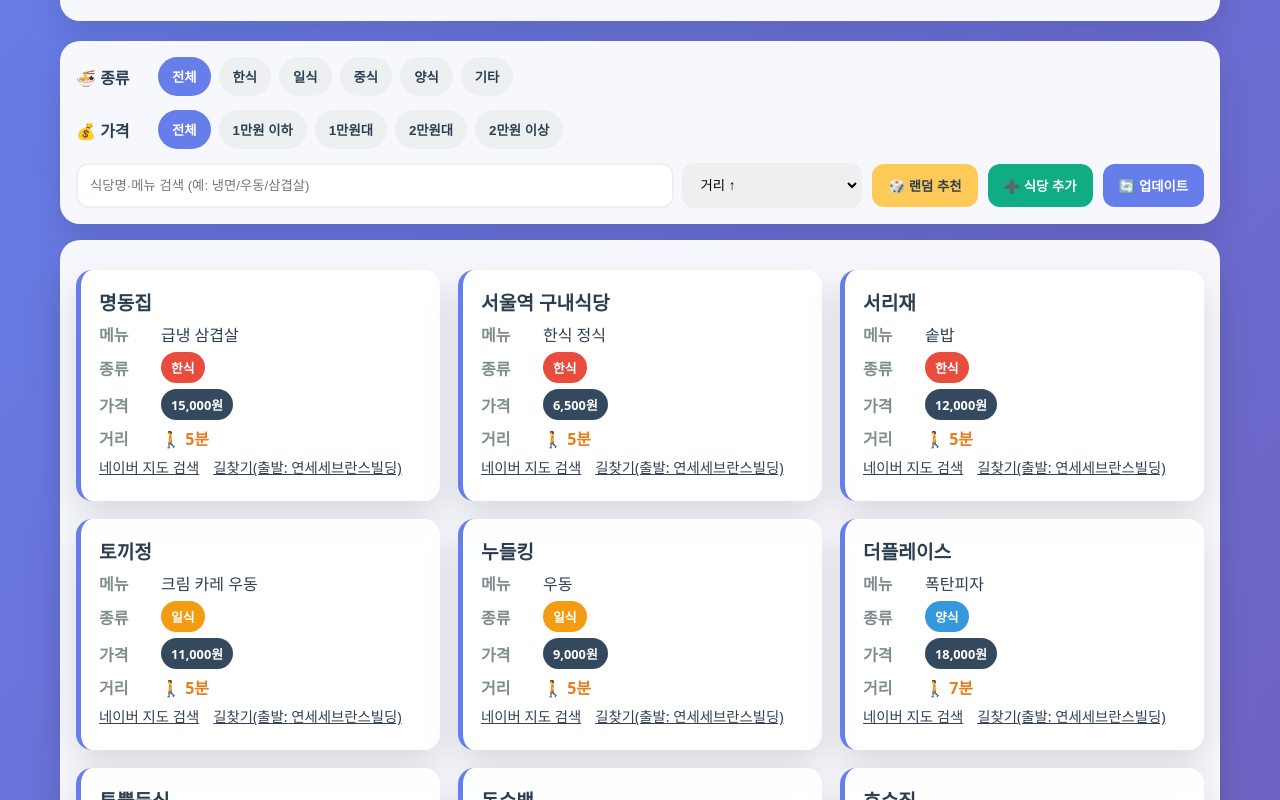
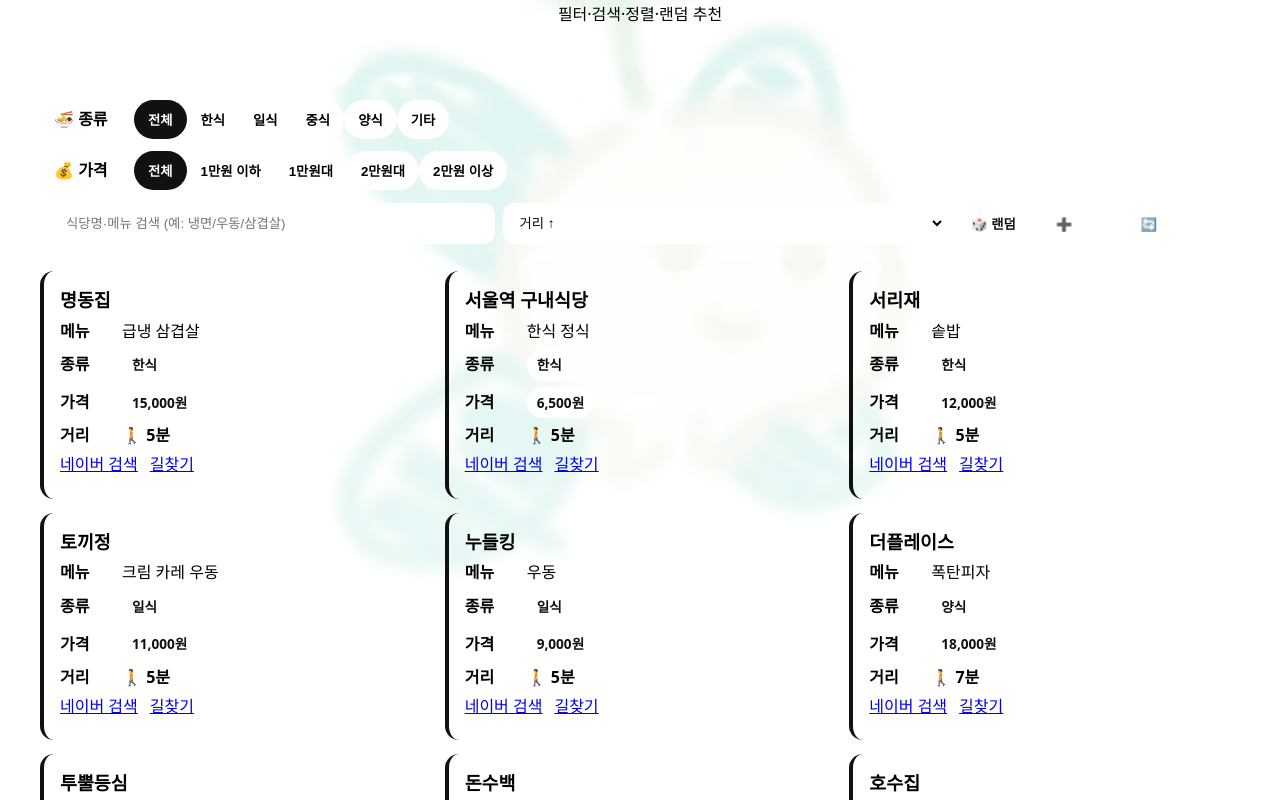
Before and after one commit to Seedcoop/test, a plain HTML site: page index.html in a window 1280 px wide. Shown: the part 137-937 px from the top of the page. Drawn offline with Linux system fonts and the light colour scheme.

Commit message:
Update index.html

```diff
--- a/index.html
+++ b/index.html
@@ -1,65 +1,98 @@
 <!DOCTYPE html>
 <html lang="ko">
 <head>
-  <meta charset="UTF-8" />
+<meta charset="utf-8" />
 <meta name="viewport" content="width=device-width,initial-scale=1.0"/>
-  <title>🍽️ 연세세브란스빌딩 주변 맛집</title>
+<title>연세세브란스빌딩 주변 맛집</title>
 <style>
+  /* ======= Theme (모노톤, 버튼만 컬러) ======= */
+  :root{
+  --bg-url: url("https://raw.githubusercontent.com/Seedcoop/test/main/seedy.jpg");
+}
+    --ink:#111; --sub:#6b7280; --line:#e5e7eb;
+    --panel: rgba(255,255,255,.82);
+    --panel-strong: rgba(255,255,255,.9);
+    --shadow: 0 12px 30px rgba(0,0,0,.15);
+
+    /* 버튼(컬러 허용) */
+    --btn-primary:#2563eb;
+    --btn-success:#059669;
+    --btn-warn:#f59e0b;
+  }
+
   *{margin:0;padding:0;box-sizing:border-box}
-    :root{
-      --bg1:#667eea; --bg2:#764ba2;
-      --card:#ffffffF2; --ink:#2c3e50; --sub:#7f8c8d;
-      --chip:#ecf0f1; --grad1:linear-gradient(135deg,var(--bg1),var(--bg2));
-      --shadow:0 15px 35px rgba(0,0,0,.12);
-      --shadow-lg:0 25px 50px rgba(0,0,0,.18)
+  html,body{height:100%}
+  body{
+    color:var(--ink); font-family:system-ui,-apple-system,Pretendard,Segoe UI,Roboto,Helvetica,Arial,sans-serif;
+    line-height:1.45;
+    background:#fff;
   }
-    body{font-family:system-ui,-apple-system,Pretendard,Segoe UI,Roboto,Helvetica,Arial,sans-serif;
-      min-height:100vh;background:var(--grad1);color:var(--ink)}
+  /* 전체 배경 이미지 + 고정 */
+  body::before{
+    content:""; position:fixed; inset:0; z-index:-2;
+    background: var(--bg-url) center/contain no-repeat;
+    opacity:.25; /* 진하기 조절: 0~1 */
+  }
+  /* 살짝 톤보정용 그레이 오버레이 (필요 없으면 투명도로 낮추기) */
+  body::after{
+    content:""; position:fixed; inset:0; z-index:-1;
+    background: radial-gradient(1000px 600px at 50% 10%, rgba(255,255,255,.35), rgba(255,255,255,.55));
+  }
+
   .container{max-width:1200px;margin:0 auto;padding:20px}
-    .header,.panel{background:var(--card);border-radius:20px;box-shadow:var(--shadow)}
-    .header{padding:30px;margin-bottom:20px;text-align:center}
-    .header h1{font-size:2rem;margin-bottom:8px}
+  .header, .panel{background:var(--panel); border:1px solid var(--line); border-radius:18px; box-shadow:var(--shadow); backdrop-filter: blur(6px)}
+  .header{padding:28px; text-align:center; margin-bottom:16px}
+  .header h1{font-size:2rem; font-weight:800; margin-bottom:6px}
   .header p{color:var(--sub)}
-    .toolbar{display:grid;grid-template-columns:1fr;gap:14px;margin-bottom:16px}
-    .panel{padding:16px}
+
+  .toolbar{display:grid;gap:12px;padding:14px}
   .row{display:flex;flex-wrap:wrap;gap:10px;align-items:center}
-    .filter-group{display:flex;flex-wrap:wrap;gap:8px}
-    .chip{padding:10px 14px;border:none;border-radius:999px;background:#ecf0f1;color:var(--ink);
-      font-weight:600;cursor:pointer;transition:.2s}
-    .chip[aria-pressed="true"]{background:var(--bg1);color:#fff}
-    .search{flex:1;min-width:220px;display:flex;gap:8px}
-    .search input{flex:1;padding:12px;border:2px solid #ecf0f1;border-radius:12px}
-    .search input:focus{outline:none;border-color:#667eea}
-    select{padding:12px;border:2px solid #ecf0f1;border-radius:12px;min-width:180px}
-    .actions{display:flex;flex-wrap:wrap;gap:10px}
-    .btn{padding:12px 16px;border:none;border-radius:12px;color:#fff;font-weight:700;cursor:pointer;transition:.2s}
-    .btn:hover{transform:translateY(-1px);box-shadow:var(--shadow)}
-    .btn-primary{background:var(--bg1)}
-    .btn-success{background:#10ac84}
-    .btn-warn{background:#feca57;color:#2c3e50}
-    .grid{display:grid;grid-template-columns:repeat(auto-fill,minmax(320px,1fr));gap:18px;margin-top:14px}
-    .card{background:var(--card);border-left:5px solid var(--bg1);border-radius:16px;padding:18px;box-shadow:var(--shadow);transition:.2s}
-    .card:hover{transform:translateY(-3px);box-shadow:var(--shadow-lg)}
-    .name{font-weight:800;font-size:1.2rem;margin-bottom:6px}
+  .label-strong{font-weight:800; min-width:70px}
+
+  /* 모노톤 칩/필터 */
+  .chip{
+    padding:10px 14px;border:1px solid var(--line);border-radius:999px;background:#fff;
+    color:var(--ink); font-weight:700; cursor:pointer; transition:.15s;
+  }
+  .chip[aria-pressed="true"]{background:#111; color:#fff; border-color:#111}
+  .search{flex:1; min-width:220px; display:flex; gap:8px}
+  input[type="search"], select{
+    width:100%; padding:12px; border:1.5px solid var(--line); border-radius:12px; background:#fff; color:var(--ink)
+  }
+  input[type="search"]:focus, select:focus{outline:none; border-color:#111}
+
+  /* 버튼만 컬러 */
+  .btn{padding:12px 16px;border:none;border-radius:12px;color:#fff;font-weight:800;cursor:pointer}
+  .btn:focus{outline:2px solid #000; outline-offset:2px}
+  .btn-primary{background:var(--btn-primary)}
+  .btn-success{background:var(--btn-success)}
+  .btn-warn{background:var(--btn-warn); color:#111}
+
+  .grid{display:grid;grid-template-columns:repeat(auto-fill,minmax(320px,1fr)); gap:14px; margin-top:12px}
+  .card{background:var(--panel-strong); border:1px solid var(--line); border-left:4px solid #111; border-radius:14px; padding:16px; box-shadow:var(--shadow); transition:.15s}
+  .card:hover{transform:translateY(-2px)}
+  .name{font-size:1.15rem; font-weight:800; margin-bottom:6px}
   .rowline{display:flex;gap:8px;align-items:center;margin:6px 0}
-    .label{font-weight:700;color:var(--sub);min-width:54px}
-    .badge{display:inline-block;padding:6px 10px;border-radius:999px;font-size:.8rem;font-weight:800;color:#fff}
-    .korean{background:#e74c3c}.japanese{background:#f39c12}.chinese{background:#27ae60}.western{background:#3498db}.other{background:#9b59b6}
-    .price{background:#34495e}
-    .distance{color:#e67e22;font-weight:800}
-    .links a{font-size:.9rem;text-decoration:underline;color:#334155}
-    .random{display:none;background:linear-gradient(135deg,#feca57,#ff9ff3);color:#1f2937;padding:18px;border-radius:16px;margin-top:10px}
-    .toast{position:fixed;bottom:18px;left:50%;transform:translateX(-50%);background:#111827;color:#fff;
-      padding:10px 14px;border-radius:10px;opacity:0;pointer-events:none;transition:.3s}
+  .key{color:var(--sub); min-width:54px; font-weight:700}
+  .badge{display:inline-block; padding:6px 10px; border-radius:999px; border:1px solid var(--line); background:#fff; font-size:.85rem; font-weight:800; color:#111}
+  .distance{font-weight:800}
+
+  /* 랜덤 추천 박스도 모노톤 */
+  .random{display:none;background:rgba(255,255,255,.9); border:1px solid var(--line); border-radius:14px; padding:16px}
+
+  /* 모달(반투명 패널) */
+  dialog{border:none;border-radius:16px;box-shadow:var(--shadow); max-width:520px; width:90%; background:var(--panel); backdrop-filter: blur(6px)}
+  dialog::backdrop{background:rgba(0,0,0,.35)}
+  form .grp{margin-bottom:12px}
+  form label{display:block;font-weight:800;margin-bottom:6px}
+  form input, form select{width:100%; padding:12px; border:1.5px solid var(--line); border-radius:12px; background:#fff}
+  .submit{width:100%; padding:14px; border:none; border-radius:12px; background:var(--btn-primary); color:#fff; font-weight:900}
+
+  /* 토스트 */
+  .toast{position:fixed;bottom:16px;left:50%;transform:translateX(-50%);
+    background:#111;color:#fff;padding:10px 14px;border-radius:10px;opacity:0;pointer-events:none;transition:.25s}
   .toast.show{opacity:1}
-    /* Modal */
-    dialog{border:none;border-radius:16px;box-shadow:var(--shadow-lg);max-width:520px;width:90%}
-    dialog::backdrop{background:rgba(0,0,0,.45);backdrop-filter:blur(2px)}
-    form .grp{margin-bottom:12px}
-    form label{display:block;font-weight:700;margin-bottom:6px}
-    form input,form select{width:100%;padding:12px;border:2px solid #ecf0f1;border-radius:12px}
-    form input:focus,form select:focus{outline:none;border-color:#667eea}
-    .submit{width:100%;padding:14px;background:var(--bg1);color:#fff;border:none;border-radius:12px;font-weight:800}
+
   @media (max-width:768px){
     .header h1{font-size:1.6rem}
     .grid{grid-template-columns:1fr}
@@ -68,22 +101,20 @@
 </head>
 <body>
   <div class="container">
-    <header class="header" role="banner">
+    <header class="header">
       <h1>🍽️ 연세세브란스빌딩 주변 맛집</h1>
-      <p>검색·필터·정렬·랜덤 추천까지 한 번에</p>
+      <p>필터·검색·정렬·랜덤 추천</p>
     </header>
 
     <section class="panel toolbar" aria-label="필터와 도구">
-      <div class="row" aria-label="음식 종류">
-        <strong style="min-width:72px">🍜 종류</strong>
-        <div id="catFilters" class="filter-group" role="group" aria-label="종류 필터">
-          <!-- Chips are injected -->
-        </div>
+      <div class="row">
+        <div class="label-strong">🍜 종류</div>
+        <div id="catFilters" role="group" aria-label="종류 필터"></div>
       </div>
 
-      <div class="row" aria-label="가격대">
-        <strong style="min-width:72px">💰 가격</strong>
-        <div id="priceFilters" class="filter-group" role="group" aria-label="가격 필터"></div>
+      <div class="row">
+        <div class="label-strong">💰 가격</div>
+        <div id="priceFilters" role="group" aria-label="가격 필터"></div>
       </div>
 
       <div class="row">
@@ -96,10 +127,10 @@
             <option value="name.asc">이름 ↑</option>
           </select>
         </div>
-        <div class="actions" role="group" aria-label="도구">
-          <button id="btnRandom" class="btn btn-warn" type="button">🎲 랜덤 추천</button>
-          <button id="btnAdd" class="btn btn-success" type="button">➕ 식당 추가</button>
-          <button id="btnUpdate" class="btn btn-primary" type="button" title="가짜 업데이트 시뮬레이션">🔄 업데이트</button>
+        <div class="row" style="gap:8px">
+          <button id="btnRandom" class="btn btn-warn" type="button">🎲 랜덤</button>
+          <button id="btnAdd" class="btn btn-success" type="button">➕ 추가</button>
+          <button id="btnUpdate" class="btn btn-primary" type="button">🔄 업데이트</button>
         </div>
       </div>
 
@@ -114,50 +145,34 @@
   <!-- Add Modal -->
   <dialog id="addDlg" aria-labelledby="addTitle">
     <form id="addForm" method="dialog">
-      <h2 id="addTitle" style="margin-bottom:10px">🏪 새 식당 추가</h2>
-      <div class="grp">
-        <label for="name">식당 이름</label>
-        <input id="name" required maxlength="40" />
-      </div>
-      <div class="grp">
-        <label for="menu">주 메뉴</label>
-        <input id="menu" required maxlength="40"/>
-      </div>
+      <h2 id="addTitle" style="margin-bottom:8px">🏪 새 식당 추가</h2>
+      <div class="grp"><label for="name">식당 이름</label><input id="name" required maxlength="40"/></div>
+      <div class="grp"><label for="menu">주 메뉴</label><input id="menu" required maxlength="40"/></div>
       <div class="grp">
         <label for="cat">음식 종류</label>
         <select id="cat" required>
           <option value="">선택하세요</option>
-          <option value="korean">한식</option>
-          <option value="japanese">일식</option>
-          <option value="chinese">중식</option>
-          <option value="western">양식</option>
-          <option value="other">기타</option>
+          <option value="korean">한식</option><option value="japanese">일식</option>
+          <option value="chinese">중식</option><option value="western">양식</option><option value="other">기타</option>
         </select>
       </div>
-      <div class="grp">
-        <label for="price">평균 가격(원)</label>
-        <input id="price" type="number" min="0" step="100" required />
-      </div>
-      <div class="grp">
-        <label for="dist">연세세브란스빌딩에서 거리(도보 분)</label>
-        <input id="dist" type="number" min="1" max="60" required />
-      </div>
-      <button class="submit" type="submit">식당 추가하기</button>
+      <div class="grp"><label for="price">평균 가격(원)</label><input id="price" type="number" min="0" step="100" required/></div>
+      <div class="grp"><label for="dist">거리(도보 분)</label><input id="dist" type="number" min="1" max="120" required/></div>
+      <button class="submit" type="submit">추가하기</button>
     </form>
   </dialog>
 
   <div id="toast" class="toast" role="status" aria-live="polite">완료</div>
 
 <script>
-    // ---------- Utilities ----------
-    const $ = (sel, root=document)=>root.querySelector(sel);
-    const $$ = (sel, root=document)=>[...root.querySelectorAll(sel)];
-    const toast = (msg)=>{ const t=$("#toast"); t.textContent=msg; t.classList.add("show"); setTimeout(()=>t.classList.remove("show"),1400) };
-    const clampInt = (v,min,max)=>Math.max(min,Math.min(max,Math.round(Number(v)||0)));
+/* ======= JS ======= */
+const $ = (s,r=document)=>r.querySelector(s);
+const $$ = (s,r=document)=>[...r.querySelectorAll(s)];
+const toast = (m)=>{const t=$("#toast"); t.textContent=m; t.classList.add("show"); setTimeout(()=>t.classList.remove("show"),1300)};
 const formatWon = n => (Number(n)||0).toLocaleString()+"원";
 const normalize = s => (s||"").toString().trim().toLowerCase();
+const clampInt = (v,min,max)=>Math.max(min,Math.min(max,Math.round(Number(v)||0)));
 
-    // ---------- Data ----------
 const seed = [
   {name:'명동집',menu:'급냉 삼겹살',category:'korean',price:15000,distance:5},
   {name:'서울역 구내식당',menu:'한식 정식',category:'korean',price:6500,distance:5},
@@ -190,26 +205,23 @@
   {name:'전주집',menu:'양념갈비',category:'korean',price:22000,distance:18},
   {name:'서울부띠끄',menu:'퓨전요리',category:'other',price:25000,distance:16}
 ];
-    const LS_KEY = "ys_sev_restaurants_v1";
+const LS_KEY="ys_sev_restaurants_v2";
 let restaurants = load();
 function load(){
   const saved = JSON.parse(localStorage.getItem(LS_KEY)||"[]");
-      // merge by name (case-insensitive)
   const map = new Map();
   [...seed,...saved].forEach(r=>{
-        const key = normalize(r.name);
-        if(!map.has(key)) map.set(key,{...r});
+    const k = normalize(r.name);
+    if(!map.has(k)) map.set(k,{...r});
   });
   return [...map.values()];
 }
 function persist(){
-      // only persist items not in seed (by name)
-      const seedSet = new Set(seed.map(s=>normalize(s.name)));
-      const custom = restaurants.filter(r=>!seedSet.has(normalize(r.name)));
+  const seedNames = new Set(seed.map(s=>normalize(s.name)));
+  const custom = restaurants.filter(r=>!seedNames.has(normalize(r.name)));
   localStorage.setItem(LS_KEY, JSON.stringify(custom));
 }
 
-    // ---------- State ----------
 const catDef = [
   {val:"all", label:"전체"},
   {val:"korean", label:"한식"},
@@ -225,34 +237,27 @@
   {val:"20s", label:"2만원대"},
   {val:"over20", label:"2만원 이상"}
 ];
-    const state = {
-      category:"all",
-      price:"all",
-      query:"",
-      sort:"distance.asc"
-    };
+const state = { category:"all", price:"all", query:"", sort:"distance.asc" };
 
-    // ---------- UI Build ----------
-    function buildChips(container, items, group){
-      container.innerHTML = items.map((it,i)=>(
-        `<button class="chip" type="button" data-group="${group}" data-val="${it.val}"
-          aria-pressed="${i===0?'true':'false'}">${it.label}</button>`
+function buildChips(el, items, group){
+  el.innerHTML = items.map((it,i)=>(
+    `<button class="chip" type="button" data-group="${group}" data-val="${it.val}" aria-pressed="${i===0?'true':'false'}">${it.label}</button>`
   )).join("");
 }
 buildChips($("#catFilters"), catDef, "cat");
 buildChips($("#priceFilters"), priceDef, "price");
 
-    // ---------- Filtering / Sorting ----------
-    const inPriceRange = (p, rng)=>{
+function inPriceRange(p, rng){
   switch(rng){
-        case "under10": return p < 10000;
+    case "under10": return p<10000;
     case "10s": return p>=10000 && p<20000;
     case "20s": return p>=20000 && p<30000;
     case "over20": return p>=30000;
     default: return true;
   }
-    };
+}
 const catName = c => ({korean:"한식",japanese:"일식",chinese:"중식",western:"양식",other:"기타"})[c]||c;
+
 function applyFilters(){
   const qn = normalize(state.query);
   let list = restaurants.filter(r=>{
@@ -263,12 +268,8 @@
   });
   const [key,dir] = state.sort.split(".");
   list.sort((a,b)=>{
-        const mk = {
-          distance:(x)=>x.distance,
-          price:(x)=>x.price,
-          name:(x)=>normalize(x.name)
-        }[key];
-        const av = mk(a), bv = mk(b);
+    const keyer = {distance:x=>x.distance, price:x=>x.price, name:x=>normalize(x.name)}[key];
+    const av=keyer(a), bv=keyer(b);
     if(av<bv) return dir==="asc"?-1:1;
     if(av>bv) return dir==="asc"?1:-1;
     return 0;
@@ -276,88 +277,72 @@
   return list;
 }
 
-    // ---------- Render ----------
 function mapLink(name){
   const q = encodeURIComponent(name);
-      const origin = encodeURIComponent("연세세브란스빌딩");
   return {
     search:`https://m.map.naver.com/search2/search.naver?query=${q}`,
-        route:`https://map.naver.com/v5/directions/-/-/${q}?c=14134377,4518501,15,0,0,0,dh`
-        // Note: mobile/PC will handle formats; origin text shown in UI only
+    route:`https://map.naver.com/v5/directions/-/-/${q}`
   };
 }
+
 function render(){
   $("#grid").setAttribute("aria-busy","true");
   const list = applyFilters();
   $("#grid").innerHTML = list.map(r=>{
     const links = mapLink(r.name);
-        return `
-        <article class="card" tabindex="0">
+    return `<article class="card" tabindex="0">
       <div class="name">${r.name}</div>
-          <div class="rowline"><span class="label">메뉴</span><span>${r.menu}</span></div>
-          <div class="rowline"><span class="label">종류</span><span class="badge ${r.category}">${catName(r.category)}</span></div>
-          <div class="rowline"><span class="label">가격</span><span class="badge price">${formatWon(r.price)}</span></div>
-          <div class="rowline"><span class="label">거리</span><span class="distance">🚶 ${r.distance}분</span></div>
-          <div class="rowline links" style="gap:14px">
-            <a href="${links.search}" target="_blank" rel="noopener">네이버 지도 검색</a>
-            <a href="${links.route}" target="_blank" rel="noopener">길찾기(출발: 연세세브란스빌딩)</a>
+      <div class="rowline"><span class="key">메뉴</span><span>${r.menu}</span></div>
+      <div class="rowline"><span class="key">종류</span><span class="badge">${catName(r.category)}</span></div>
+      <div class="rowline"><span class="key">가격</span><span class="badge">${formatWon(r.price)}</span></div>
+      <div class="rowline"><span class="key">거리</span><span class="distance">🚶 ${r.distance}분</span></div>
+      <div class="rowline" style="gap:12px">
+        <a href="${links.search}" target="_blank" rel="noopener">네이버 검색</a>
+        <a href="${links.route}" target="_blank" rel="noopener">길찾기</a>
       </div>
     </article>`;
   }).join("") || `<div style="padding:16px">조건에 맞는 식당이 없습니다.</div>`;
   $("#grid").setAttribute("aria-busy","false");
-      return list;
 }
 render();
 
-    // ---------- Events ----------
-    // filter chips
-    $("#catFilters").addEventListener("click",(e)=>{
+/* 이벤트 */
+$("#catFilters").addEventListener("click",e=>{
   const btn = e.target.closest(".chip"); if(!btn) return;
   $$("#catFilters .chip").forEach(b=>b.setAttribute("aria-pressed","false"));
   btn.setAttribute("aria-pressed","true");
   state.category = btn.dataset.val;
   render();
 });
-    $("#priceFilters").addEventListener("click",(e)=>{
+$("#priceFilters").addEventListener("click",e=>{
   const btn = e.target.closest(".chip"); if(!btn) return;
   $$("#priceFilters .chip").forEach(b=>b.setAttribute("aria-pressed","false"));
   btn.setAttribute("aria-pressed","true");
   state.price = btn.dataset.val;
   render();
 });
+let tId;
+$("#q").addEventListener("input",e=>{
+  clearTimeout(tId);
+  tId=setTimeout(()=>{state.query=e.target.value; render();},160);
+});
+$("#sorter").addEventListener("change",e=>{state.sort=e.target.value; render();});
 
-    // search (debounced)
-    let tId;
-    $("#q").addEventListener("input",(e)=>{
-      clearTimeout(tId);
-      tId = setTimeout(()=>{ state.query = e.target.value; render(); }, 180);
-    });
-
-    // sorter
-    $("#sorter").addEventListener("change",(e)=>{
-      state.sort = e.target.value;
-      render();
-    });
-
-    // random recommendation
+/* 랜덤 */
 $("#btnRandom").addEventListener("click",()=>{
   const list = applyFilters();
-      if(list.length===0){ toast("조건에 맞는 식당이 없어요"); $("#randomBox").style.display="none"; return; }
-      const pick = list[Math.floor(Math.random()*list.length)];
-      $("#randomBox").innerHTML = `
-        <div><strong>🎯 오늘의 추천</strong></div>
-        <div style="margin-top:6px">
-          <div style="font-size:1.1rem;font-weight:800">${pick.name}</div>
-          <div>🍽️ ${pick.menu} · 🏷️ ${catName(pick.category)} · 💰 ${formatWon(pick.price)} · 🚶 ${pick.distance}분</div>
-        </div>`;
+  if(!list.length){ $("#randomBox").style.display="none"; toast("조건에 맞는 식당이 없어요"); return; }
+  const r = list[Math.floor(Math.random()*list.length)];
+  $("#randomBox").innerHTML = `<div><strong>🎯 오늘의 추천</strong></div>
+    <div style="margin-top:6px">${r.name} · ${r.menu} · ${catName(r.category)} · ${formatWon(r.price)} · 🚶 ${r.distance}분</div>`;
   $("#randomBox").style.display="block";
   $("#randomBox").scrollIntoView({behavior:"smooth",block:"center"});
 });
 
-    // fake update (simulate API)
+/* 가짜 업데이트 */
 $("#btnUpdate").addEventListener("click",async()=>{
-      toast("업데이트 중…");
-      await new Promise(r=>setTimeout(r,600));
+  toast("업데이트…");
+  await new Promise(r=>setTimeout(r,500));
   const incoming = [
     {name:"새로운 맛집 1",menu:"특제 덮밥",category:"korean",price:12000,distance:8},
     {name:"새로운 맛집 2",menu:"라멘",category:"japanese",price:13000,distance:10}
@@ -368,41 +353,26 @@
       restaurants.push(n); added++;
     }
   });
-      if(added>0){ persist(); render(); }
-      toast(`${added}개 업데이트 완료`);
+  if(added){ persist(); render(); }
+  toast(`${added}개 추가됨`);
 });
 
-    // add dialog
+/* 추가 모달 */
 const dlg = $("#addDlg");
 $("#btnAdd").addEventListener("click",()=>dlg.showModal());
 $("#addForm").addEventListener("submit",(e)=>{
   e.preventDefault();
-      const name = $("#name").value;
-      const menu = $("#menu").value;
-      const category = $("#cat").value;
-      const price = clampInt($("#price").value,0,1_000_000);
-      const distance = clampInt($("#dist").value,1,120);
+  const name=$("#name").value, menu=$("#menu").value, category=$("#cat").value;
+  const price=clampInt($("#price").value,0,1_000_000), distance=clampInt($("#dist").value,1,120);
+  if(!name||!menu||!category){ toast("입력값을 확인하세요"); return; }
+  if(restaurants.some(r=>normalize(r.name)===normalize(name))){ toast("이미 존재하는 식당"); return; }
+  restaurants.push({name:name.trim(),menu:menu.trim(),category,price,distance});
+  persist(); render(); dlg.close(); e.target.reset(); toast("추가 완료");
+});
 
-      if(!name||!menu||!category){ toast("입력값을 확인하세요"); return; }
-      // duplication by name (ignore case/space)
-      const key = normalize(name);
-      if(restaurants.some(r=>normalize(r.name)===key)){
-        toast("이미 존재하는 식당입니다"); return;
-      }
-      restaurants.push({name:name.trim(),menu:menu.trim(),category,price,distance});
-      persist();
-      render();
-      dlg.close();
-      e.target.reset();
-      toast("새 식당을 추가했습니다");
-    });
-    // close dialog on backdrop click (native supported); Esc closes automatically
-
-    // keyboard: press / to focus search
+/* 단축키: / 로 검색 포커스 */
 window.addEventListener("keydown",(e)=>{
-      if(e.key==="/" && document.activeElement!==$("#q")){
-        e.preventDefault(); $("#q").focus();
-      }
+  if(e.key==="/" && document.activeElement!==$("#q")){ e.preventDefault(); $("#q").focus(); }
 });
 </script>
 </body>
```
Lines whose indentation alone changed are shown as unchanged.
